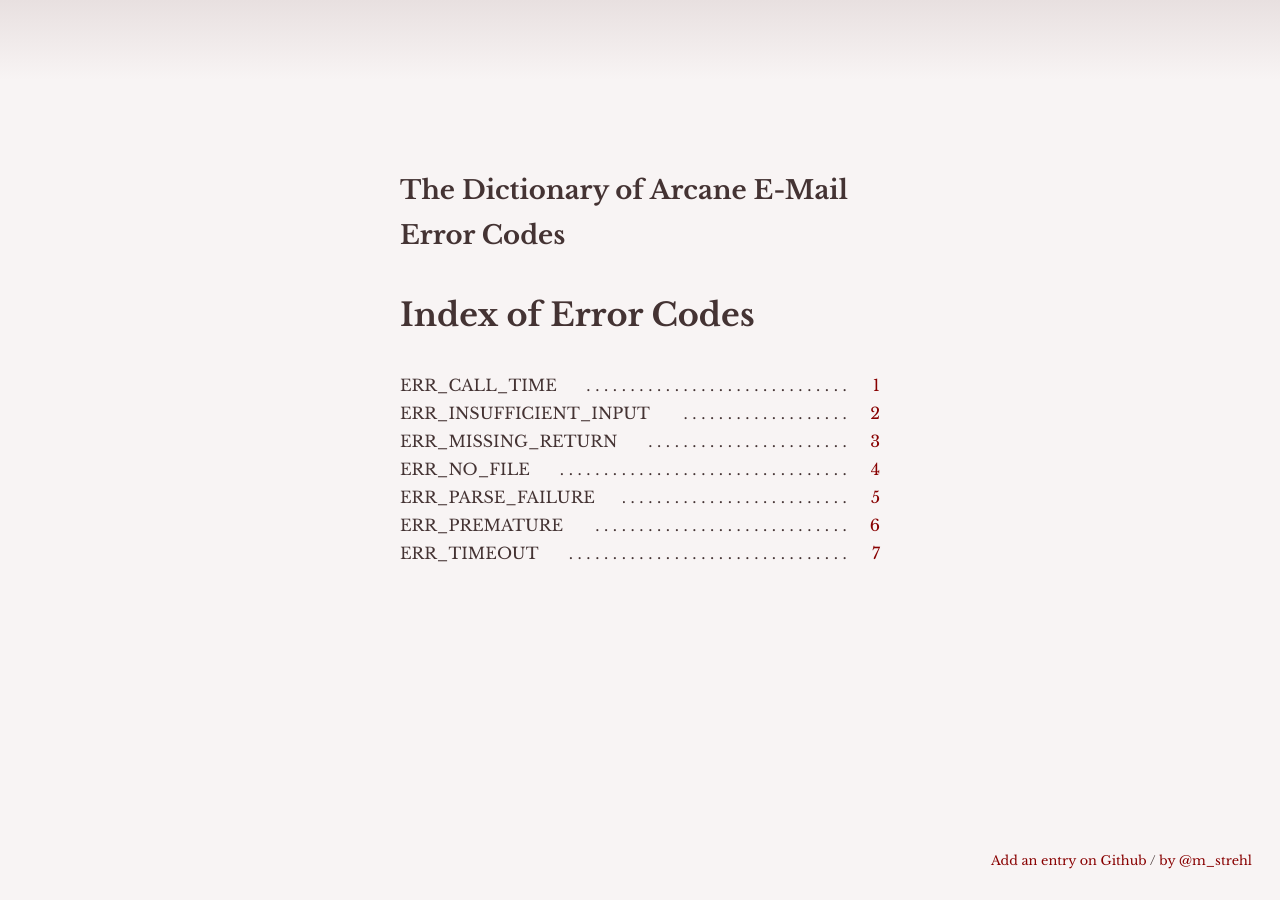
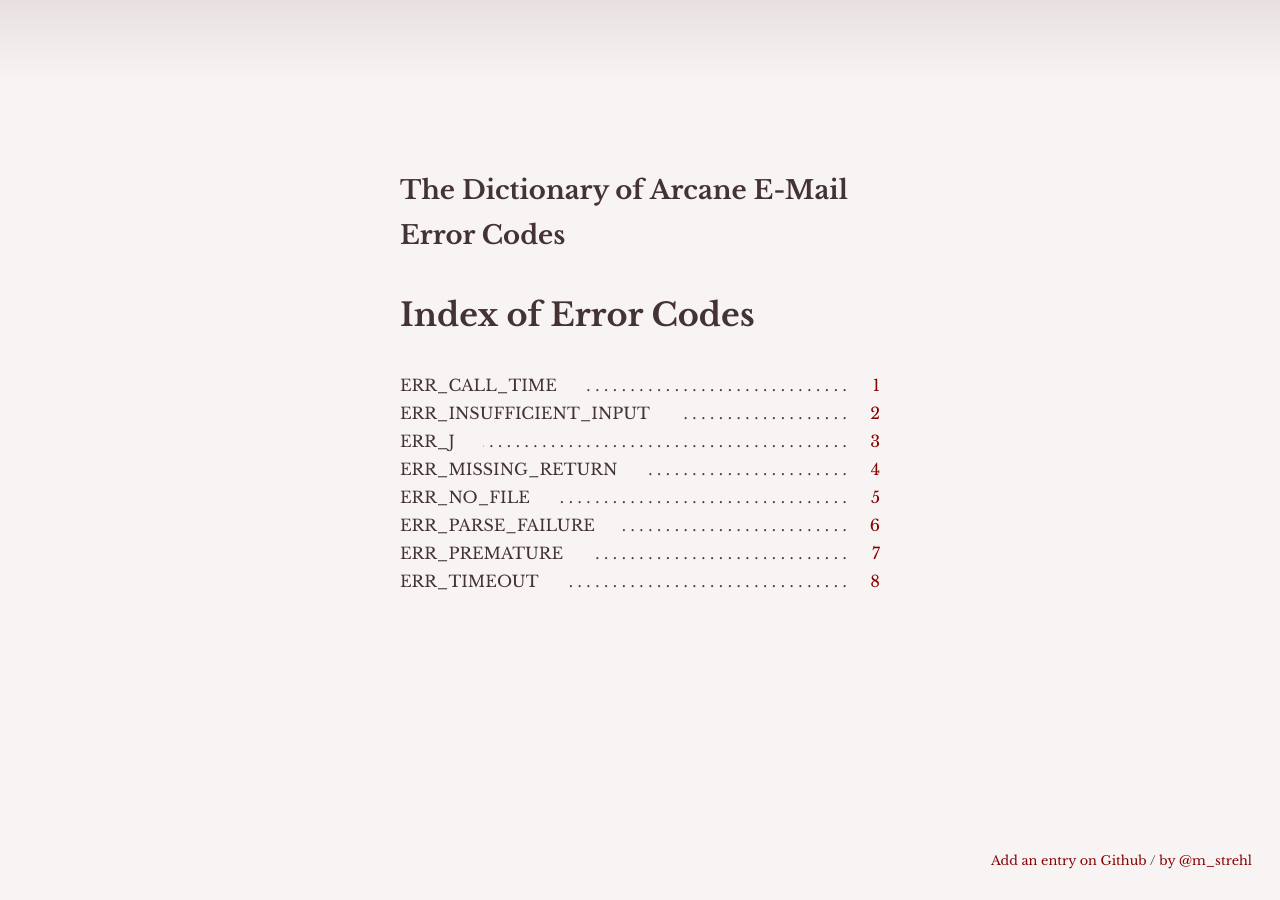
Before and after one commit to Boldewyn/errdict, a Jekyll site: the page built from index.md, in a window 1280 px wide. Built offline with Jekyll 4.4.1, drawn with Linux system fonts in a browser that asks for light colours; comment, search, counter and statistics services are not loaded.

Commit message:
add ERR_J.md

```diff
--- a/dict.css
+++ b/dict.css
@@ -110,6 +110,10 @@ ul li :first-child + a {
   order: 3;
 }
 
+pre {
+  line-height: 1.25; /* make sure box drawing looks nice */
+}
+
 ::-moz-selection {
   background: #443333;
   color: #F8F4F4;
--- a/index.md
+++ b/index.md
@@ -11,8 +11,9 @@ footer: >
 
 * `ERR_CALL_TIME` [1](ERR_CALL_TIME.html)
 * `ERR_INSUFFICIENT_INPUT` [2](ERR_INSUFFICIENT_INPUT.html)
-* `ERR_MISSING_RETURN` [3](ERR_MISSING_RETURN.html)
-* `ERR_NO_FILE` [4](ERR_NO_FILE.html)
-* `ERR_PARSE_FAILURE` [5](ERR_PARSE_FAILURE.html)
-* `ERR_PREMATURE` [6](ERR_PREMATURE.html)
-* `ERR_TIMEOUT` [7](ERR_TIMEOUT.html)
+* `ERR_J` [3](ERR_J.html)
+* `ERR_MISSING_RETURN` [4](ERR_MISSING_RETURN.html)
+* `ERR_NO_FILE` [5](ERR_NO_FILE.html)
+* `ERR_PARSE_FAILURE` [6](ERR_PARSE_FAILURE.html)
+* `ERR_PREMATURE` [7](ERR_PREMATURE.html)
+* `ERR_TIMEOUT` [8](ERR_TIMEOUT.html)
```
Also changed, not shown: ERR_J.md (added, +21 -0 lines).
